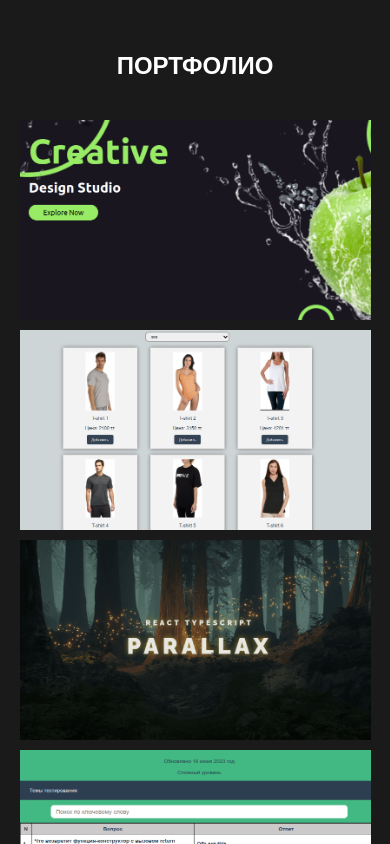
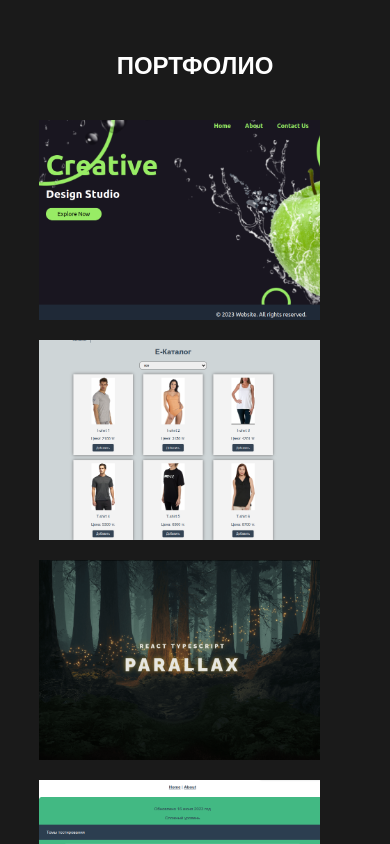
Before and after one commit to bumerboy86/portfolio, a React (Vite) app: page / in a window 390 px wide. Shown: the part 2580-3424 px from the top of the page. Built offline with nearby package versions, Linux system fonts and the light colour scheme.

Commit message:
изменены стили грид на флех

```diff
--- a/src/containers/Portfolio/Portfolio.module.css
+++ b/src/containers/Portfolio/Portfolio.module.css
@@ -14,31 +14,26 @@
 .portfolio__grid {
     margin-top: 40px;
     width: 90%;
-    display: grid;
-    grid-template-columns: repeat(3, 1fr);
-    grid-auto-rows: minmax(350px, auto);
-    grid-gap: 10px;
+    display: flex;
+    flex-wrap: wrap;
+    gap: 20px;
 }
 
 .portfolio__grid_item {
-    background: #000000;
     box-sizing: border-box;
+    flex-basis: 30%;
+    height: 330px;
 }
 
 .portfolio__grid_item:first-child {
-    grid-column: 1/3;
     background: url("../../assets/works/creative.png") center/cover no-repeat;
 }
 
 .portfolio__grid_item:nth-child(2) {
-    grid-column: 3;
-    grid-row: 1/3;
     background: url("../../assets/works/e-market.png") center/cover no-repeat;
 }
 
 .portfolio__grid_item:nth-child(3) {
-    grid-column: 2/1;
-    grid-row: 2/4;
     background: url("../../assets/works/parallax.png") center/cover no-repeat;
 }
 
@@ -47,49 +42,32 @@
 }
 
 .portfolio__grid_item:nth-child(5) {
-    grid-column: 2/4;
-    grid-row: 4/3;
     background: url("../../assets/works/todo.png") center/cover no-repeat;
 }
 
 @media screen and (max-width: 1100px){
-    .portfolio__grid {
-        grid-auto-rows: minmax(200px, auto);
+    .portfolio__grid_item {
+        height: 250px;
     }
 }
 
-@media screen and (max-width: 750px){
-    .portfolio__grid {
-        grid-template-columns: repeat(2, 1fr);
-    }
-
-    .portfolio__grid_item:first-child {
-        grid-column: 1/3;
-        grid-row: 1;
-    }
-
-    .portfolio__grid_item:nth-child(2) {
-        grid-column: auto;
-        grid-row: auto;
-    }
-
-    .portfolio__grid_item:nth-child(3) {
-        grid-column: auto;
-        grid-row: auto;
-    }
-
-    .portfolio__grid_item:nth-child(5) {
-        grid-column: auto;
-        grid-row:  auto;
+@media screen and (max-width: 850px){
+    .portfolio__grid_item {
+        height: 200px;
     }
 }
 
-@media screen and (max-width: 470px){
-    .portfolio__grid {
-        grid-template-columns: 1fr;
-    }
-    .portfolio__grid_item:first-child {
-        grid-column: auto;
-        grid-row: auto;
+@media screen and (max-width: 700px){
+    .portfolio__grid_item {
+        flex-basis: 46%;
     }
 }
+
+@media screen and (max-width: 420px){
+    .portfolio__grid {
+        width: 80%;
+    }
+    .portfolio__grid_item {
+        flex-basis: 90%;
+    }
+}
```
